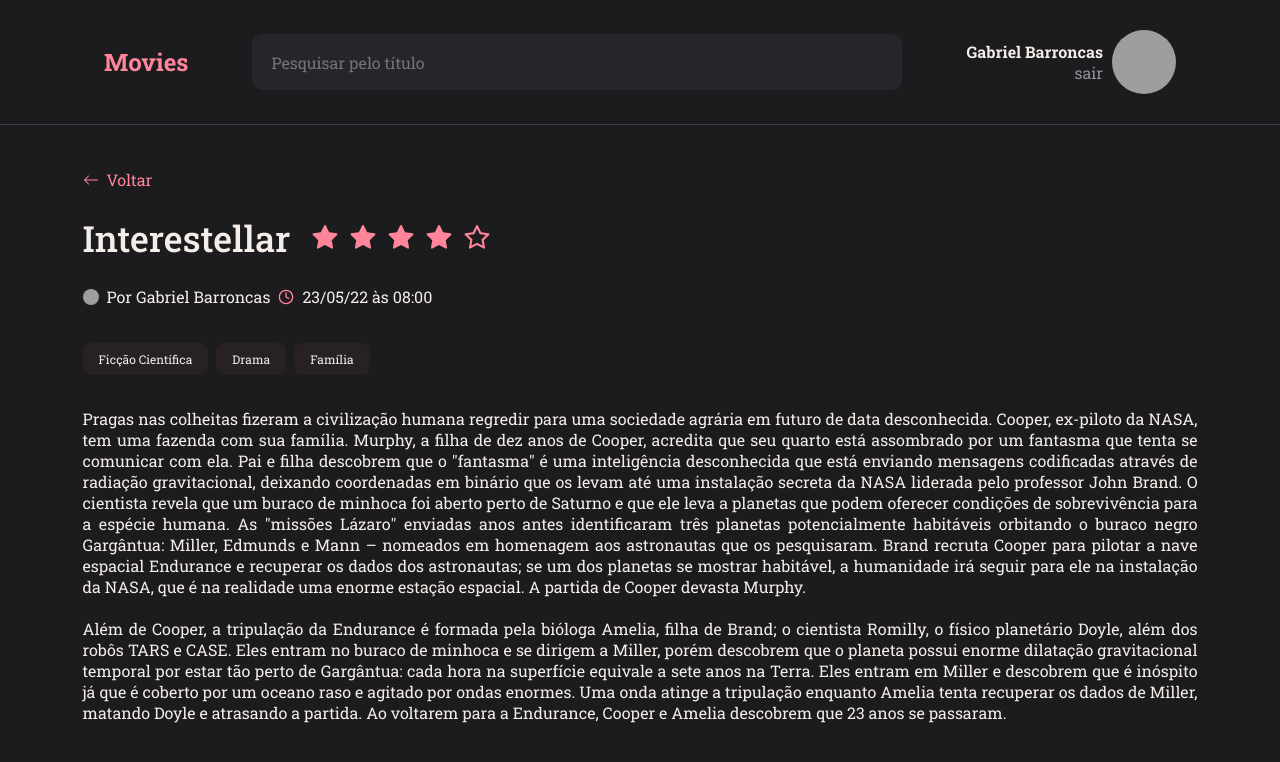
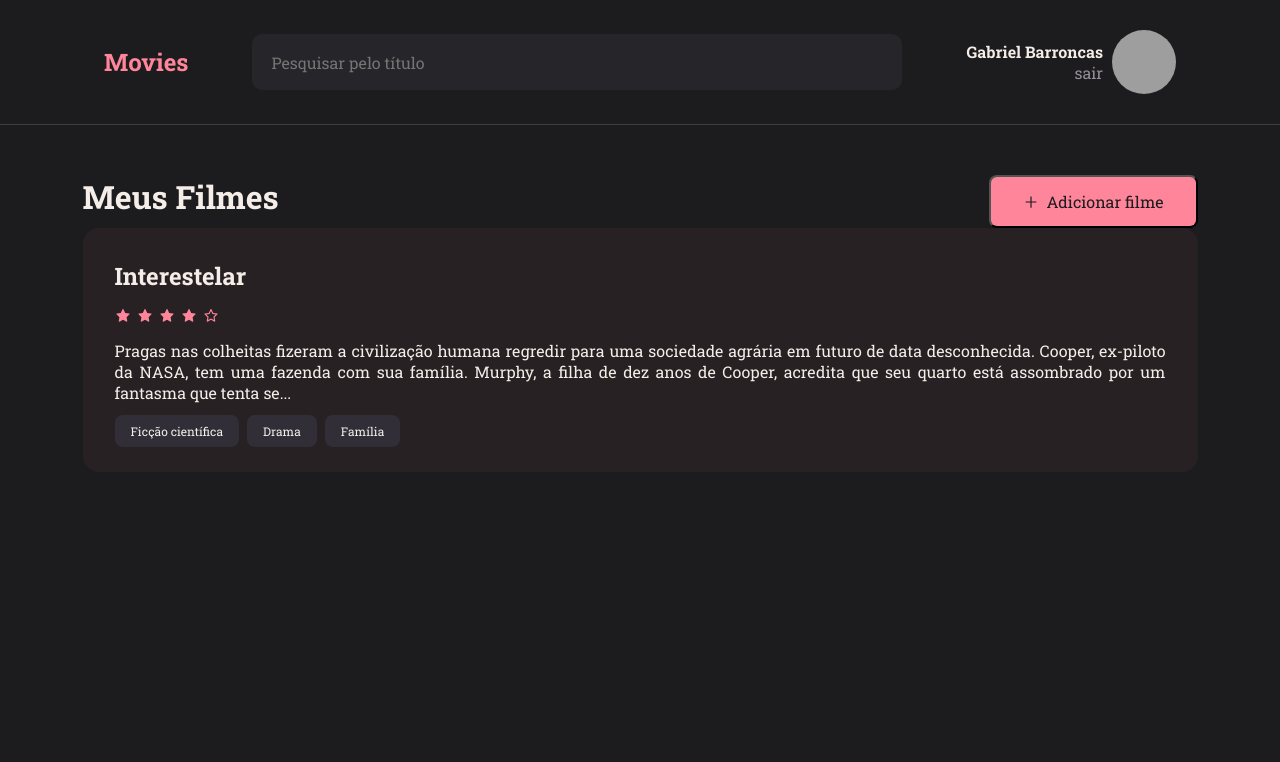
Before and after one commit to Barroncas1/Movies, a React (Vite) app: page / in a window 1280 px wide. Shown: the top 762 px of the page. Built offline with nearby package versions, Linux system fonts and the light colour scheme; grey boxes are pictures that could not be loaded.

Commit message:
create note

```diff
--- a/src/components/Button/index.jsx
+++ b/src/components/Button/index.jsx
@@ -1,12 +1,15 @@
 import { Container } from "./styles";
 
-export function Button({title, loading=false, ...rest}){
+export function Button({title, loading=false, symble=false, ...rest}){
     return(
         <Container
             type="button"
             disabled={loading}
+            symble={symble}
             {...rest}
+
         >
+            {symble ? none : symble}
             {loading ? "Carregando...": title}
         </Container>
     )
--- /dev/null
+++ b/src/components/Note/index.jsx
@@ -0,0 +1,31 @@
+import { Container } from "./styles";
+import {AiFillStar, AiOutlineStar} from 'react-icons/ai'
+import {Tags} from '../Tags'
+
+export function Note({data, ...rest}){
+    return(
+        <Container {...rest}>
+            <h1>{data.title}</h1>
+            <div className="stars">
+                <AiFillStar />
+                <AiFillStar />
+                <AiFillStar />
+                <AiFillStar />
+                <AiOutlineStar />
+            </div>
+            <p>Pragas nas colheitas fizeram a civilização humana regredir para uma sociedade agrária em futuro de data desconhecida. Cooper, ex-piloto da NASA, tem uma fazenda com sua família. Murphy, a filha de dez anos de Cooper, acredita que seu quarto está assombrado por um fantasma que tenta se...</p>
+
+            {
+                data.tags &&
+                <footer>
+                    {
+                        data.tags.map(tag => <Tags key={tag.id} title={tag.name} />)
+                    }
+                </footer>
+            }
+
+
+
+        </Container>
+    )
+}
--- /dev/null
+++ b/src/components/Note/styles.js
@@ -0,0 +1,30 @@
+import styled from 'styled-components'
+
+export const Container = styled.div`
+    display: flex;
+    flex-direction: column;
+    gap: 16px;
+
+    padding: 32px;
+    background-color: ${({theme}) => theme.COLORS.PINK_100};
+    border-radius: 16px;
+
+    h1 {
+        font-size: 24px;
+        font-weight: 700;
+    }
+
+    p{
+        text-align: justify;
+    }
+
+    .stars{
+        display: flex;
+        gap: 6px;
+
+        svg {
+            color: ${({theme}) => theme.COLORS.PINK};
+        }
+    }
+
+`
--- a/src/components/Tags/styles.js
+++ b/src/components/Tags/styles.js
@@ -1,7 +1,7 @@
 import styled from 'styled-components'
 
 export const Container = styled.span`
-    background-color: ${({theme}) => theme.COLORS.BG_TAGS};
+    background-color: ${({theme}) => theme.COLORS.LETTER};
     font-size: 12px;
     border-radius: 8px;
     padding: 8px 16px;
--- a/src/main.jsx
+++ b/src/main.jsx
@@ -5,13 +5,13 @@ import { ThemeProvider } from 'styled-components'
 import theme from './styles/theme'
 import GlobalStyles from './styles/global'
 
-import { Details } from './pages/Details'
+import { Home } from './pages/Home'
 
 ReactDOM.createRoot(document.getElementById('root')).render(
   <React.StrictMode>
     <ThemeProvider theme={theme}>
       <GlobalStyles />
-      <Details />
+      <Home />
     </ThemeProvider>
   </React.StrictMode>,
 )
--- /dev/null
+++ b/src/pages/Home/index.jsx
@@ -0,0 +1,34 @@
+import { Container, NewMovie, Content, Hmain } from "./styles";
+
+import { Header } from "../../components/Header";
+import { Button } from "../../components/Button";
+import {AiOutlinePlus} from "react-icons/ai"
+import { Note } from "../../components/Note";
+
+export function Home(){
+    return(
+        <Container>
+            <Header />
+            <main>
+                <Hmain>
+                    <h1>Meus Filmes</h1>
+                    <NewMovie>
+                        <AiOutlinePlus />
+                        Adicionar filme
+                    </NewMovie>
+                </Hmain>
+                <Content>
+                    <Note data={{
+                        title: "Interestelar",
+                        tags: [
+                            {id: '1', name: "Ficção científica"},
+                            {id: '2', name: "Drama"},
+                            {id: '3', name: "Família"},
+                        ]
+                    }} />
+                </Content>
+            </main>
+        </Container>
+
+    )
+}
--- /dev/null
+++ b/src/pages/Home/styles.js
@@ -0,0 +1,37 @@
+import styled from 'styled-components'
+
+export const Container = styled.div`
+    width: 100%;
+    height: 100vh;
+
+    main {
+        max-width: 1115px;
+        margin: 50px auto;
+    }
+`
+
+export const Hmain = styled.div`
+    display: flex;
+    justify-content: space-between;
+`
+
+export const NewMovie = styled.button`
+    background-color: ${({theme}) => theme.COLORS.PINK};
+    color: ${({theme}) => theme.COLORS.BG_800};
+    display: flex;
+    text-align: center;
+    align-items: center;
+    gap: 8px;
+
+    border-radius: 8px;
+    padding: 14px 32px;
+
+
+    svg {
+        color: ${({theme}) => theme.COLORS.BG_800};
+    }
+`
+
+export const Content = styled.div`
+
+`
--- a/src/styles/theme.js
+++ b/src/styles/theme.js
@@ -9,6 +9,7 @@ export default {
         COLOR_INPUT: "#948F99",
 
         PINK: "#FF859B",
+        PINK_100:"rgba(255,133,155,0.05)",
         WHITE: "#F4EDE8",
 
         BG_TAGS: "#282124"
```
